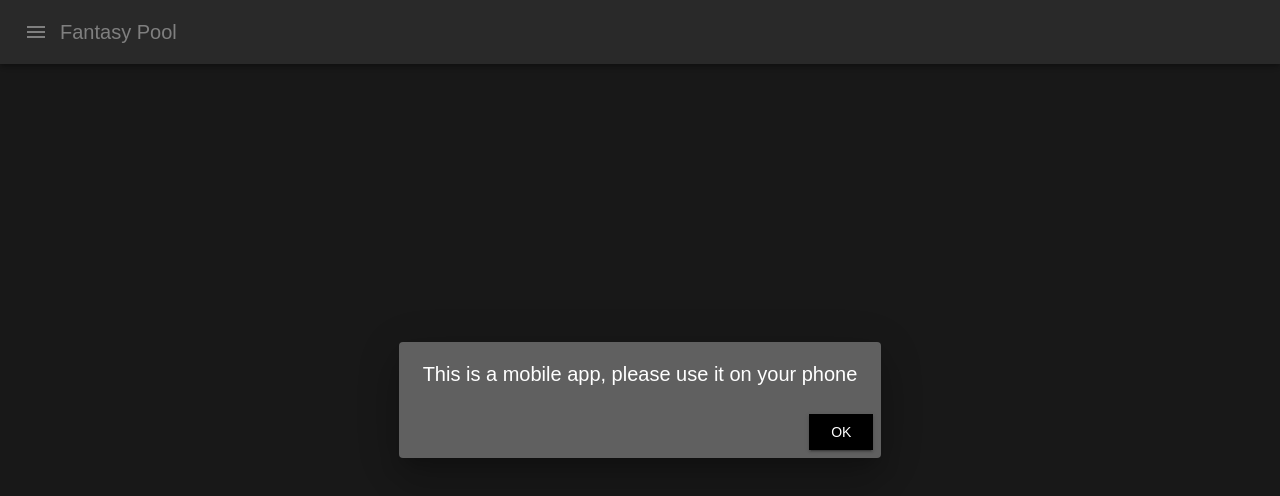
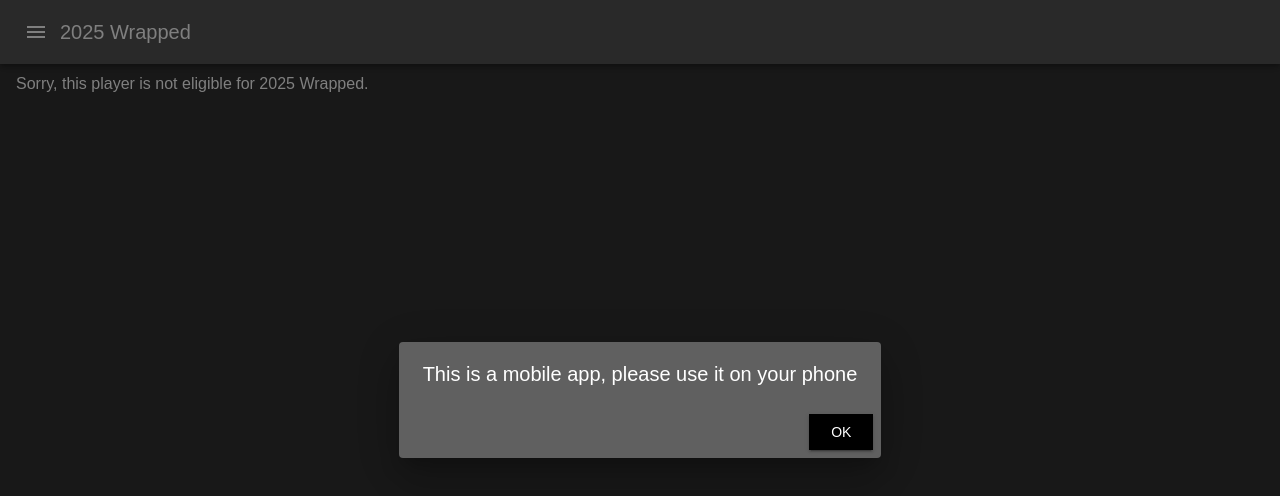
Before and after one commit to jcbauman/fantasy-pool, a React (Create React App) app: page /#/wrapped-2025/1 in a window 1280 px wide. Shown: the top 496 px of the page. Built offline with nearby package versions, Linux system fonts and the light colour scheme; no server answers; the database is empty; sample sign-in values are in the browser's storage.

Commit message:
initial wrapped setup

```diff
--- a/src/App.tsx
+++ b/src/App.tsx
@@ -71,7 +71,7 @@ function App() {
                       path="/forgot-password"
                       element={<ForgotPasswordPage />}
                     />
-                    <Route path="/wrapped-2024/:id" element={<WrappedPage />} />
+                    <Route path="/wrapped-2025/:id" element={<WrappedPage />} />
                     <Route path="*" element={<OverviewComponent />} />
                   </Routes>
                 </NotificationProvider>
--- a/src/pages/league-admin/LeagueAdminPage.tsx
+++ b/src/pages/league-admin/LeagueAdminPage.tsx
@@ -48,7 +48,7 @@ export const LeagueAdminPage: FC = () => {
     defaultValues: {
       leagueName: league?.name ?? "",
       leagueManagerMessage: league?.leagueManagerMessage ?? "",
-      releaseWrapped: league?.release2024Wrapped ?? false,
+      releaseWrapped: league?.release2025Wrapped ?? false,
     },
   });
 
@@ -58,7 +58,7 @@ export const LeagueAdminPage: FC = () => {
         ...league,
         name: data.leagueName,
         leagueManagerMessage: data.leagueManagerMessage,
-        release2024Wrapped: data.releaseWrapped,
+        release2025Wrapped: data.releaseWrapped,
       };
       const { id, ...leagueNoId } = resolvedLeague;
       await updateLeague(leagueNoId, league.id, () =>
@@ -103,7 +103,7 @@ export const LeagueAdminPage: FC = () => {
                 {...register("leagueManagerMessage")}
               />
               <FormControl>
-                <FormLabel>Release 2024 wrapped?</FormLabel>
+                <FormLabel>Release 2025 wrapped?</FormLabel>
                 <Controller
                   name="releaseWrapped"
                   control={control}
--- a/src/pages/nav/hooks/useGetRouteName.ts
+++ b/src/pages/nav/hooks/useGetRouteName.ts
@@ -44,8 +44,8 @@ export const useTopNav = (): UseTopNav => {
   else if (location.pathname === "/rules")
     return { title: "FAQs and Rules", showBackButton: true };
   else if (location.pathname === "/game-complete") return { title: "Summary" };
-  else if (location.pathname.startsWith("/wrapped-2024"))
-    return { title: "2024 Wrapped" };
+  else if (location.pathname.startsWith("/wrapped-2025"))
+    return { title: "2025 Wrapped" };
   else if (location.pathname.startsWith("/edit-game")) {
     return { title: "Edit game", showBackButton: true };
   } else if (location.pathname.startsWith("/last-season"))
--- a/src/pages/overview/OverviewPage.tsx
+++ b/src/pages/overview/OverviewPage.tsx
@@ -17,7 +17,7 @@ import EightBallIcon from "../../shared-components/icons/EightBallIcon";
 import AccountBoxOutlinedIcon from "@mui/icons-material/AccountBoxOutlined";
 import { WrappedOverviewButton } from "../stats-wrapped/components/WrappedOverviewButton";
 import CardGiftcardOutlinedIcon from "@mui/icons-material/CardGiftcardOutlined";
-import { joinedInTimeFor2024Wrapped } from "../players/utils/playerUtils";
+import { joinedInTimeFor2025Wrapped } from "../players/utils/playerUtils";
 import { NewSeasonDialog } from "./components/NewSeasonDialog";
 import SettingsOutlinedIcon from "@mui/icons-material/SettingsOutlined";
 import AdminPanelSettingsOutlinedIcon from "@mui/icons-material/AdminPanelSettingsOutlined";
@@ -26,7 +26,7 @@ import { CalendarMonthOutlined } from "@mui/icons-material";
 import { canSeeLastSeason } from "../../utils/gameUtils";
 import { LocationUpdateSuggestion } from "../profile/components/LocationUpdateSuggestion";
 
-const WRAPPED_STORAGE_KEY = "2024_wrapped_storage_keyyy";
+const WRAPPED_STORAGE_KEY = "2025_wrapped_storage_key";
 
 export const OverviewComponent: FC = () => {
   const {
@@ -42,8 +42,8 @@ export const OverviewComponent: FC = () => {
   const LAST_SEASON_STORAGE_KEY = `${seasonString}-last-season`;
   const LATEST_RULE_STORAGE_KEY = "rule-july-25-25";
   const hasClickedWrapped = Boolean(localStorage.getItem(WRAPPED_STORAGE_KEY));
-  const canAccessWrapped = joinedInTimeFor2024Wrapped(player?.joinDate);
-  const wrappedEnabled = league?.release2024Wrapped && canAccessWrapped;
+  const canAccessWrapped = joinedInTimeFor2025Wrapped(player?.joinDate);
+  const wrappedEnabled = league?.release2025Wrapped && canAccessWrapped;
   const hasSeenNewSeasonDialog = Boolean(
     localStorage.getItem(NEW_SEASON_STORAGE_KEY)
   );
@@ -63,7 +63,7 @@ export const OverviewComponent: FC = () => {
       <Stack direction="column" sx={{ width: "100%", height: "100%" }}>
         {wrappedEnabled && !hasClickedWrapped && (
           <WrappedOverviewButton
-            href={`/wrapped-2024/${player?.id ?? "9"}`}
+            href={`/wrapped-2025/${player?.id ?? "9"}`}
             onClick={() => {
               localStorage.setItem(WRAPPED_STORAGE_KEY, "true");
             }}
@@ -232,13 +232,13 @@ export const OverviewComponent: FC = () => {
             {wrappedEnabled && hasClickedWrapped && (
               <ListItem disablePadding>
                 <ListItemButton
-                  to={`/wrapped-2024/${player?.id ?? ""}`}
+                  to={`/wrapped-2025/${player?.id ?? ""}`}
                   component={RouterLink}
                 >
                   <ListItemIcon>
                     <CardGiftcardOutlinedIcon />
                   </ListItemIcon>
-                  <ListItemText primary="Review 2024 Wrapped" />
+                  <ListItemText primary="Review 2025 Wrapped" />
                 </ListItemButton>
               </ListItem>
             )}
--- a/src/pages/players/utils/playerUtils.ts
+++ b/src/pages/players/utils/playerUtils.ts
@@ -129,12 +129,12 @@ export const isKeyOfRankings = (
   return key in obj;
 };
 
-export const joinedInTimeFor2024Wrapped = (
+export const joinedInTimeFor2025Wrapped = (
   dateString: string | undefined
 ): boolean => {
   if (!dateString) return true;
   const inputDate = new Date(dateString);
-  const comparisonDate = new Date("2024-12-13"); // December 13, 2024
+  const comparisonDate = new Date("2025-12-13");
 
   // Ensure the date is valid
   if (isNaN(inputDate.getTime())) {
--- a/src/pages/stats-wrapped/WrappedPage.tsx
+++ b/src/pages/stats-wrapped/WrappedPage.tsx
@@ -9,7 +9,6 @@ import IosShareOutlinedIcon from "@mui/icons-material/IosShareOutlined";
 import { handleShare } from "./wrappedUtils";
 import { RoundupPage } from "./components/RoundupPage";
 import { useWrappedStats } from "./useWrappedStats";
-import { getSeasonStart } from "../../utils/dateUtils";
 
 export const WrappedPage: FC = () => {
   const [page, setPage] = useState(0);
@@ -33,17 +32,6 @@ export const WrappedPage: FC = () => {
     revealButton,
     wrappedStats,
   };
-
-  if (new Date() > new Date(getSeasonStart())) {
-    return (
-      <PageContainer loading={loading}>
-        <Stack sx={{ p: 2 }}>
-          <Typography variant="h5">The future is now old man</Typography>
-          <Typography>Sorry, 2024 Wrapped is no longer available.</Typography>
-        </Stack>
-      </PageContainer>
-    );
-  }
 
   return (
     <PageContainer loading={loading}>
@@ -90,7 +78,7 @@ export const WrappedPage: FC = () => {
               color="primary"
               size="large"
               onClick={() =>
-                handleShare("Check out my Fantasy Pool 2024 Wrapped")
+                handleShare("Check out my Fantasy Pool 2025 Wrapped")
               }
               sx={{
                 position: "fixed",
@@ -108,7 +96,7 @@ export const WrappedPage: FC = () => {
       ) : (
         <Stack sx={{ p: 2 }}>
           <Typography>
-            Sorry, this player is not eligible for 2024 Wrapped.
+            Sorry, this player is not eligible for 2025 Wrapped.
           </Typography>
         </Stack>
       )}
--- a/src/pages/stats-wrapped/components/RoundupPage.tsx
+++ b/src/pages/stats-wrapped/components/RoundupPage.tsx
@@ -62,7 +62,7 @@ export const RoundupPage: FC<{ player: Player; playerGames: Game[] }> = ({
           direction="column"
           sx={{ alignItems: "flex-end", justifyContent: "space-between" }}
         >
-          <Typography variant="overline">2024 Fantasy Pool Season</Typography>
+          <Typography variant="overline">2025 Fantasy Pool Year</Typography>
           <Stack direction="column" sx={{ alignItems: "flex-end" }}>
             <Typography variant="h3" noWrap>
               {player.nickname ?? playerName}
--- a/src/pages/stats-wrapped/components/Slideshow.tsx
+++ b/src/pages/stats-wrapped/components/Slideshow.tsx
@@ -27,6 +27,7 @@ const Slideshow: React.FC<{ name: string }> = ({ name }) => {
             src={image}
             alt={`Slide ${index}`}
             className="image"
+            loading="lazy"
           />
         ))}
       </div>
@@ -56,7 +57,7 @@ const Slideshow: React.FC<{ name: string }> = ({ name }) => {
       >
         {name}'s
         <br />
-        2024
+        2025
         <br />
         FANTASY POOL
         <br />
--- a/src/pages/stats-wrapped/components/WrappedOverviewButton.tsx
+++ b/src/pages/stats-wrapped/components/WrappedOverviewButton.tsx
@@ -49,7 +49,7 @@ export const WrappedOverviewButton: FC<{
           <Typography variant="h4" sx={{ mr: 3 }}>
             🎁
           </Typography>
-          <Typography>Your 2024 Wrapped is here</Typography>
+          <Typography>Your 2025 Wrapped is here</Typography>
         </Stack>
       </Button>
     </Stack>
--- a/src/pages/stats-wrapped/wrappedUtils.ts
+++ b/src/pages/stats-wrapped/wrappedUtils.ts
@@ -283,7 +283,7 @@ export const getPercentageBanter = (
   allStatsByPlayers: AggregateStats,
   playerId: string
 ): string[] => {
-  if (!playerId.length) return [""];
+  if (!playerId.length || !allStatsByPlayers[playerId]) return [""];
   const percentage =
     allStatsByPlayers[playerId]["totalWins"] /
     allStatsByPlayers[playerId]["totalGames"];
--- a/src/types.ts
+++ b/src/types.ts
@@ -32,7 +32,7 @@ export interface League {
   leagueManagerId: string;
   leagueManagerMessage?: string;
   scoringMatrix?: { [key: string]: number };
-  release2024Wrapped?: boolean;
+  release2025Wrapped?: boolean;
 }
 
 export interface Game {
```
